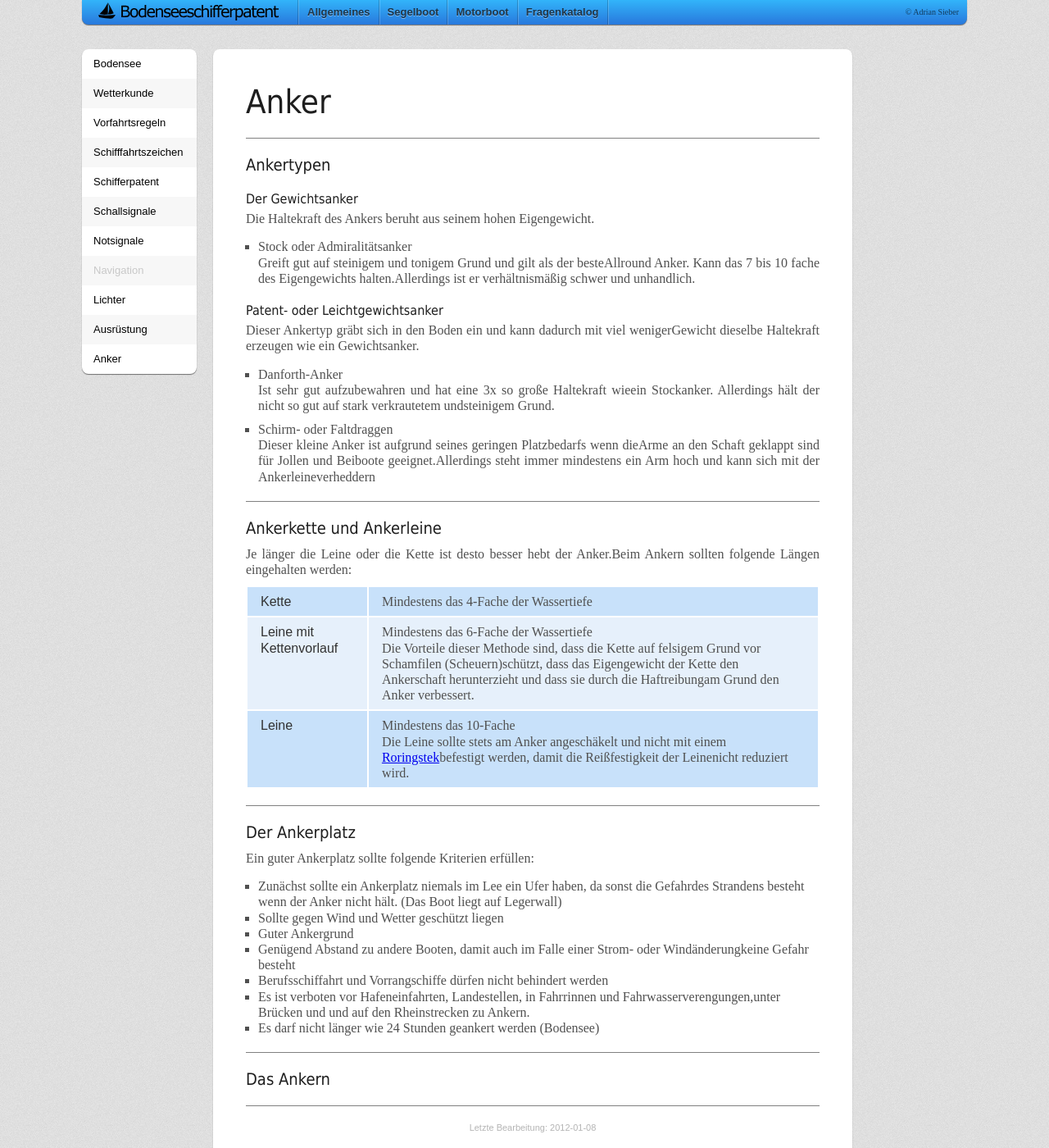
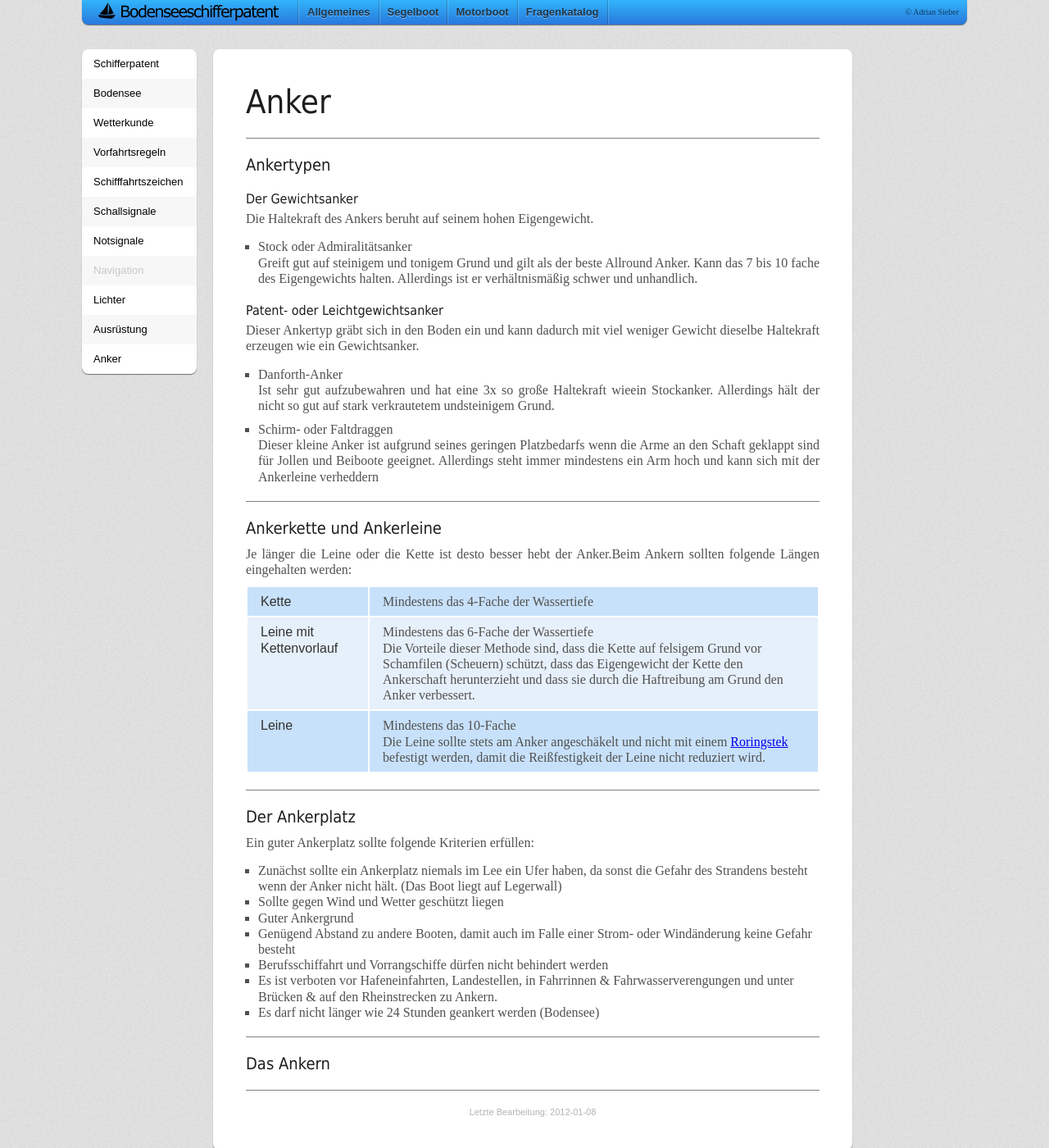
Before and after one commit to ad-si/Schifferpatent, a Jekyll site: the page built from _posts/2012-01-08-anker.html, in a window 1280 px wide and 1400 px high. Shown: the whole window at 82% size. Built offline with Jekyll 4.4.1, drawn with Linux system fonts in a browser that asks for light colours; comment, search, counter and statistics services are not loaded.

```diff
--- a/_layouts/post.html
+++ b/_layouts/post.html
@@ -43,13 +43,12 @@ layout: default
 {% endif %}
 
 <div id="ad_right">
-	<script type="text/javascript"><!--
+    <script type="text/javascript">
         google_ad_client = "ca-pub-4448485104158739";
         /* Schifferpatent Rechts */
         google_ad_slot = "9351896398";
         google_ad_width = 120;
         google_ad_height = 600;
-	//-->
     </script>
     <script type="text/javascript" src="http://pagead2.googlesyndication.com/pagead/show_ads.js">
     </script>
--- a/_posts/2012-01-08-anker.html
+++ b/_posts/2012-01-08-anker.html
@@ -5,19 +5,19 @@ category: allgemeines
 ---
 
 <h2>Anker</h2>
-<hr/><h3>Ankertypen</h3><h4>Der Gewichtsanker</h4><p>Die Haltekraft des Ankers beruht aus seinem hohen Eigengewicht.</p>
+<hr/><h3>Ankertypen</h3><h4>Der Gewichtsanker</h4><p>Die Haltekraft des Ankers beruht auf seinem hohen Eigengewicht.</p>
 <ul>
-	<li>Stock oder Admiralitätsanker<p>Greift gut auf steinigem und tonigem Grund und gilt als der besteAllround Anker.
-		Kann das 7 bis 10 fache des Eigengewichts halten.Allerdings ist er verhältnismäßig schwer und unhandlich.</p>
+    <li>Stock oder Admiralitätsanker<p>Greift gut auf steinigem und tonigem Grund und gilt als der beste Allround Anker.
+        Kann das 7 bis 10 fache des Eigengewichts halten. Allerdings ist er verhältnismäßig schwer und unhandlich.</p>
     </li>
 </ul><h4>Patent- oder Leichtgewichtsanker</h4><p>Dieser Ankertyp gräbt sich in den Boden ein und kann dadurch mit viel
-	wenigerGewicht dieselbe Haltekraft erzeugen wie ein Gewichtsanker.</p>
+    weniger Gewicht dieselbe Haltekraft erzeugen wie ein Gewichtsanker.</p>
 <ul>
     <li>Danforth-Anker<p>Ist sehr gut aufzubewahren und hat eine 3x so große Haltekraft wieein Stockanker. Allerdings
         hält der nicht so gut auf stark verkrautetem undsteinigem Grund.</p></li>
-	<li>Schirm- oder Faltdraggen<p>Dieser kleine Anker ist aufgrund seines geringen Platzbedarfs wenn dieArme an den
-		Schaft geklappt sind für Jollen und Beiboote geeignet.Allerdings steht immer mindestens ein Arm hoch und kann
-		sich mit der Ankerleineverheddern</p></li>
+    <li>Schirm- oder Faltdraggen<p>Dieser kleine Anker ist aufgrund seines geringen Platzbedarfs wenn die Arme an den
+        Schaft geklappt sind für Jollen und Beiboote geeignet. Allerdings steht immer mindestens ein Arm hoch und kann
+        sich mit der Ankerleine verheddern</p></li>
 </ul>
 <hr/><h3>Ankerkette und Ankerleine</h3><p>Je länger die Leine oder die Kette ist desto besser hebt der Anker.Beim Ankern
     sollten folgende Längen eingehalten werden:</p>
@@ -29,28 +29,28 @@ category: allgemeines
     <tr>
         <td>Leine mit Kettenvorlauf</td>
         <td>Mindestens das 6-Fache der Wassertiefe<br/>Die Vorteile dieser Methode sind, dass die Kette auf felsigem
-			Grund vor Schamfilen (Scheuern)schützt, dass das Eigengewicht der Kette den Ankerschaft herunterzieht und
-			dass sie durch die Haftreibungam Grund den Anker verbessert.
+            Grund vor Schamfilen (Scheuern) schützt, dass das Eigengewicht der Kette den Ankerschaft herunterzieht und
+            dass sie durch die Haftreibung am Grund den Anker verbessert.
         </td>
     </tr>
     <tr>
         <td>Leine</td>
         <td>Mindestens das 10-Fache<br/>Die Leine sollte stets am Anker angeschäkelt und nicht mit einem
-			<a href="knoten#roringstek">Roringstek</a>befestigt werden, damit die Reißfestigkeit der Leinenicht
+            <a href="knoten#roringstek">Roringstek</a> befestigt werden, damit die Reißfestigkeit der Leine nicht
             reduziert wird.
         </td>
     </tr>
 </table>
 <hr/><h3>Der Ankerplatz</h3><p>Ein guter Ankerplatz sollte folgende Kriterien erfüllen:</p>
 <ul>
-	<li>Zunächst sollte ein Ankerplatz niemals im Lee ein Ufer haben, da sonst die Gefahrdes Strandens besteht wenn der
+    <li>Zunächst sollte ein Ankerplatz niemals im Lee ein Ufer haben, da sonst die Gefahr des Strandens besteht wenn der
         Anker nicht hält. (Das Boot liegt auf Legerwall)
     </li>
     <li>Sollte gegen Wind und Wetter geschützt liegen</li>
     <li>Guter Ankergrund</li>
-	<li>Genügend Abstand zu andere Booten, damit auch im Falle einer Strom- oder Windänderungkeine Gefahr besteht</li>
+    <li>Genügend Abstand zu andere Booten, damit auch im Falle einer Strom- oder Windänderung keine Gefahr besteht</li>
     <li>Berufsschiffahrt und Vorrangschiffe dürfen nicht behindert werden</li>
-	<li>Es ist verboten vor Hafeneinfahrten, Landestellen, in Fahrrinnen und Fahrwasserverengungen,unter Brücken und und
+    <li>Es ist verboten vor Hafeneinfahrten, Landestellen, in Fahrrinnen & Fahrwasserverengungen und unter Brücken &
         auf den Rheinstrecken zu Ankern.
     </li>
     <li>Es darf nicht länger wie 24 Stunden geankert werden (Bodensee)</li>
```
Also changed, not shown: _posts/2012-01-08-schifferpatent.html (deleted, +0 -116 lines), _posts/2012-09-22-schifferpatent.html (added, +118 -0 lines), sass/screen.sass (+64 -64 lines), css/screen.css, img/sfb_aussen_klein.jpg (added), img/sfb_innen_klein.jpg (added), 2 other files. Lines whose indentation alone changed are shown as unchanged.
